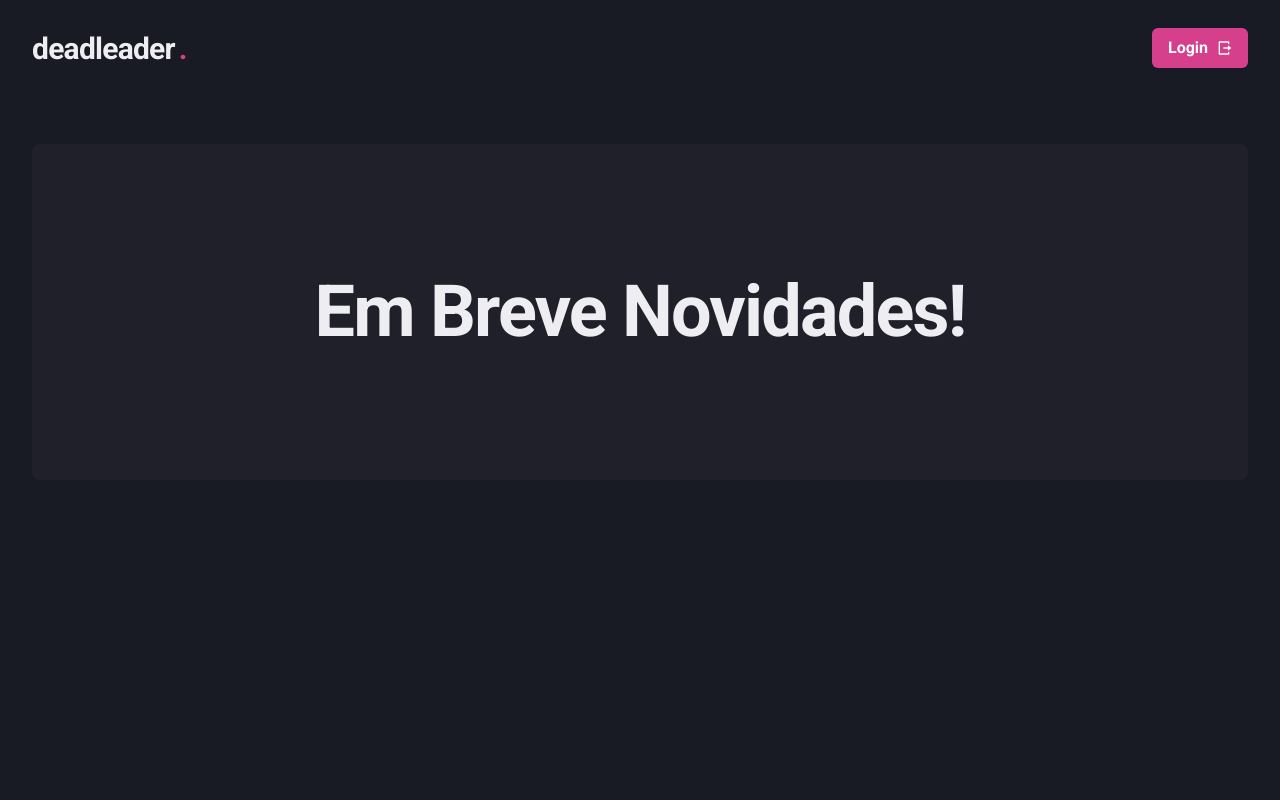
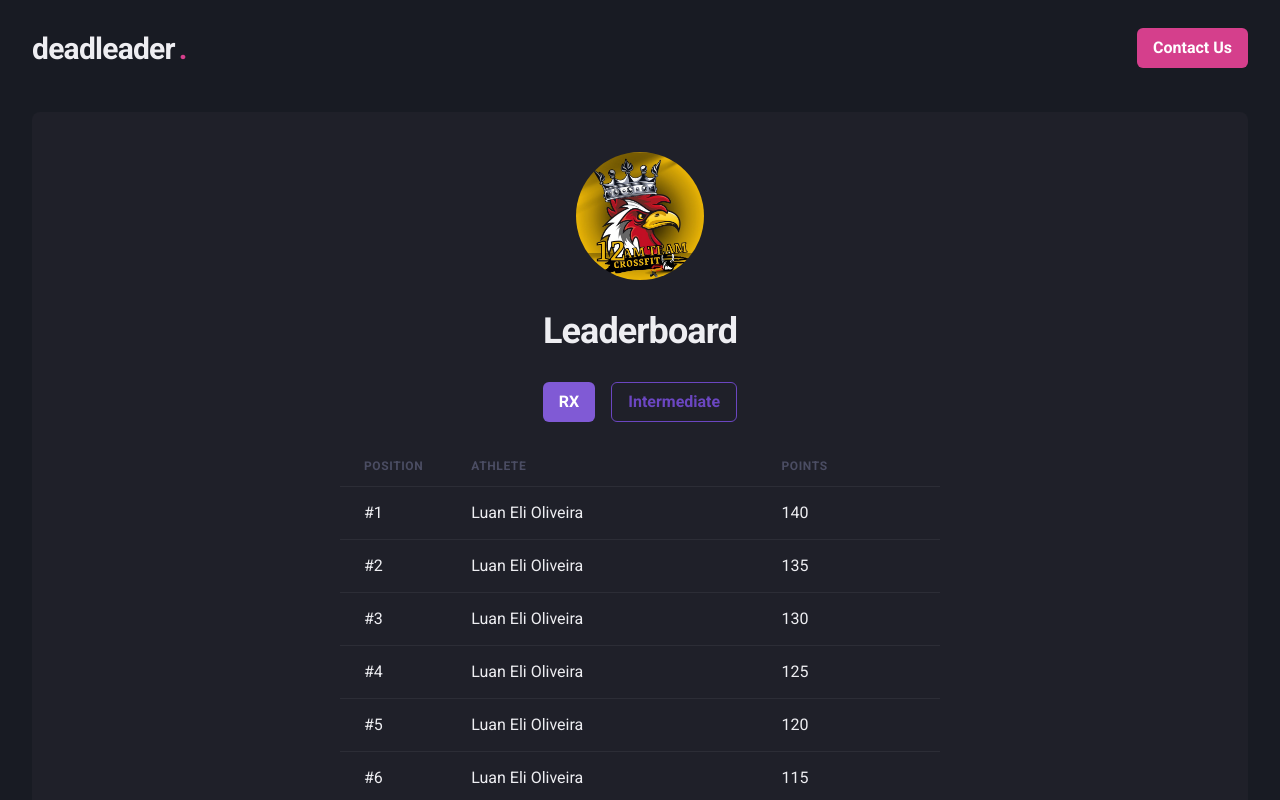
Before and after one commit to luanelioliveira/deadleader, a Next.js app: page / in a window 1280 px wide. Shown: the top 800 px of the page. Built offline with nearby package versions, Linux system fonts and the light colour scheme.

Commit message:
add leaderboard

```diff
--- /dev/null
+++ b/src/components/Leaderboard/index.tsx
@@ -0,0 +1,82 @@
+import { useState } from "react";
+
+import { Avatar, Box, Button, Flex, Stack, Table, Tbody, Td, Text, Th, Thead, Tr } from "@chakra-ui/react";
+
+
+import team12Logo from '../../assets/team12.jpeg'
+
+const players = [
+  { name: 'Luan Eli Oliveira', points: 140, categorie: 'rx' },
+  { name: 'Luan Eli Oliveira', points: 135, categorie: 'rx' },
+  { name: 'Luan Eli Oliveira', points: 130, categorie: 'rx' },
+  { name: 'Luan Eli Oliveira', points: 125, categorie: 'rx' },
+  { name: 'Luan Eli Oliveira', points: 120, categorie: 'rx' },
+  { name: 'Luan Eli Oliveira', points: 115, categorie: 'rx' },
+  { name: 'Luan Eli Oliveira', points: 110, categorie: 'rx' },
+  { name: 'Luan Eli Oliveira', points: 105, categorie: 'rx' },
+  { name: 'Luan Eli Oliveira', points: 100, categorie: 'rx' },
+  { name: 'Luan Eli Oliveira', points: 95, categorie: 'rx' },
+  { name: 'Luan Eli Oliveira', points: 90, categorie: 'rx' },
+  { name: 'Luan Eli Oliveira', points: 100, categorie: 'intermediate' },
+  { name: 'Luan Eli Oliveira', points: 90, categorie: 'intermediate' },
+  { name: 'Luan Eli Oliveira', points: 85, categorie: 'intermediate' },
+  { name: 'Luan Eli Oliveira', points: 80, categorie: 'intermediate' },
+  { name: 'Luan Eli Oliveira', points: 75, categorie: 'intermediate' },
+  { name: 'Luan Eli Oliveira', points: 70, categorie: 'intermediate' }
+]
+
+export function Leaderboard() {
+  const [categorie, setCategorie] = useState('rx')
+
+  const playersFiltred = players.filter((player) => player.categorie === categorie)
+
+  return (
+    <Flex w="100%" align="center" direction="column" p={6}>
+
+      <Box mt={4}>
+        <Avatar size="2xl" src={team12Logo.src} />
+      </Box>
+
+      <Box mt={6}>
+        <Text fontSize="4xl" fontWeight="bold" letterSpacing="tight">
+          Leaderboard
+        </Text>
+      </Box>
+
+      <Box mt={6}>
+        <Stack direction='row' spacing={4}>
+          <Button colorScheme='purple' variant={categorie === 'rx' ? 'solid' : 'outline'} onClick={() => { setCategorie('rx') }}>
+            RX
+          </Button>
+          <Button colorScheme='purple' variant={categorie === 'intermediate' ? 'solid' : 'outline'} onClick={() => { setCategorie('intermediate') }}>
+            Intermediate
+          </Button>
+        </Stack>
+      </Box>
+
+      <Box mt={6} w="100%" minHeight={200} maxWidth={600}>
+        <Table colorScheme="whiteAlpha">
+          <Thead>
+            <Tr>
+              <Th w={4}>Position</Th>
+              <Th>Athlete</Th>
+              <Th>Points</Th>
+            </Tr>
+          </Thead>
+          <Tbody>
+            {playersFiltred.map((player, position) => {
+              return (
+                <Tr>
+                  <Td><Text>#{position+1}</Text></Td>
+                  <Td><Text>{player.name}</Text></Td>
+                  <Td><Text>{player.points}</Text></Td>
+                </Tr>
+              )
+            })}
+
+          </Tbody>
+        </Table>
+      </Box>
+    </Flex>
+  );
+}
--- a/src/pages/index.tsx
+++ b/src/pages/index.tsx
@@ -1,35 +1,25 @@
-import { Box, Button, Flex, Icon, Text, useBreakpointValue, VStack } from "@chakra-ui/react"
+import { Avatar, Box, Button, Flex, Icon, Text, useBreakpointValue, VStack } from "@chakra-ui/react"
 import Link from "next/link";
 import { Logo } from "../components/Header/Logo";
 
-import { RiLogoutBoxRLine } from 'react-icons/ri';
-
+import { Leaderboard } from "../components/Leaderboard";
 
 export default function Home() {
-  const isWideVersion = useBreakpointValue({
-    base: false,
-    lg: true,
-  })
-
   return (
-    <Flex direction="column" h="100vh">
+    <Flex direction="column">
       <Flex as="header" w="100%" maxWidth={1480} h={20} mx="auto" mt={2} px={[6, 8]} align="center">
         <Logo />
         <Flex align="center" ml="auto">
-          <Link href="/login">
-            <Button as="a" colorScheme="pink" rightIcon={<Icon as={RiLogoutBoxRLine} fontSize="16"></Icon>}>
-              Login
-            </Button>
-          </Link>
+          <Button as="a" colorScheme="pink">
+              Contact Us
+          </Button>
         </Flex>
       </Flex>
 
-      <Flex w="100%" minHeight={400} maxWidth={1480}  mx="auto" my={6} p={[6, 8]} pb={4}>
-          <Flex w="100%" bg="gray.800" borderRadius={8} align="center" justify="center">
-            <Text fontSize={["2xl", "3xl", "7xl"]} fontWeight="bold" letterSpacing="tight">
-              Em Breve Novidades!
-            </Text>
-          </Flex>
+      <Flex w="100%" minHeight={300} maxWidth={1480} mx="auto" px={[6, 8]} py={6}>
+        <Flex w="100%" bg="gray.800" borderRadius={8}>
+          <Leaderboard />
+        </Flex>
       </Flex>
     </Flex>
   )
```
Also changed, not shown: src/assets/team12.jpeg (added).
